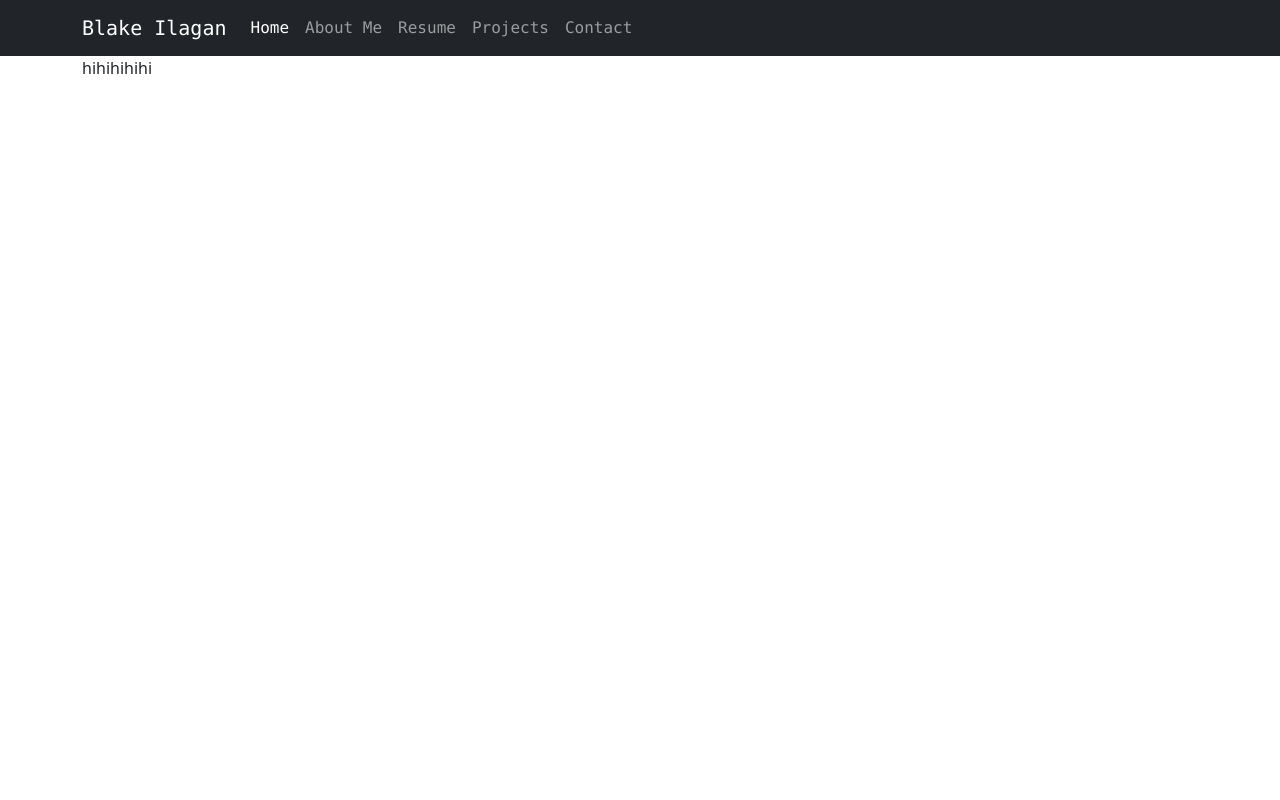
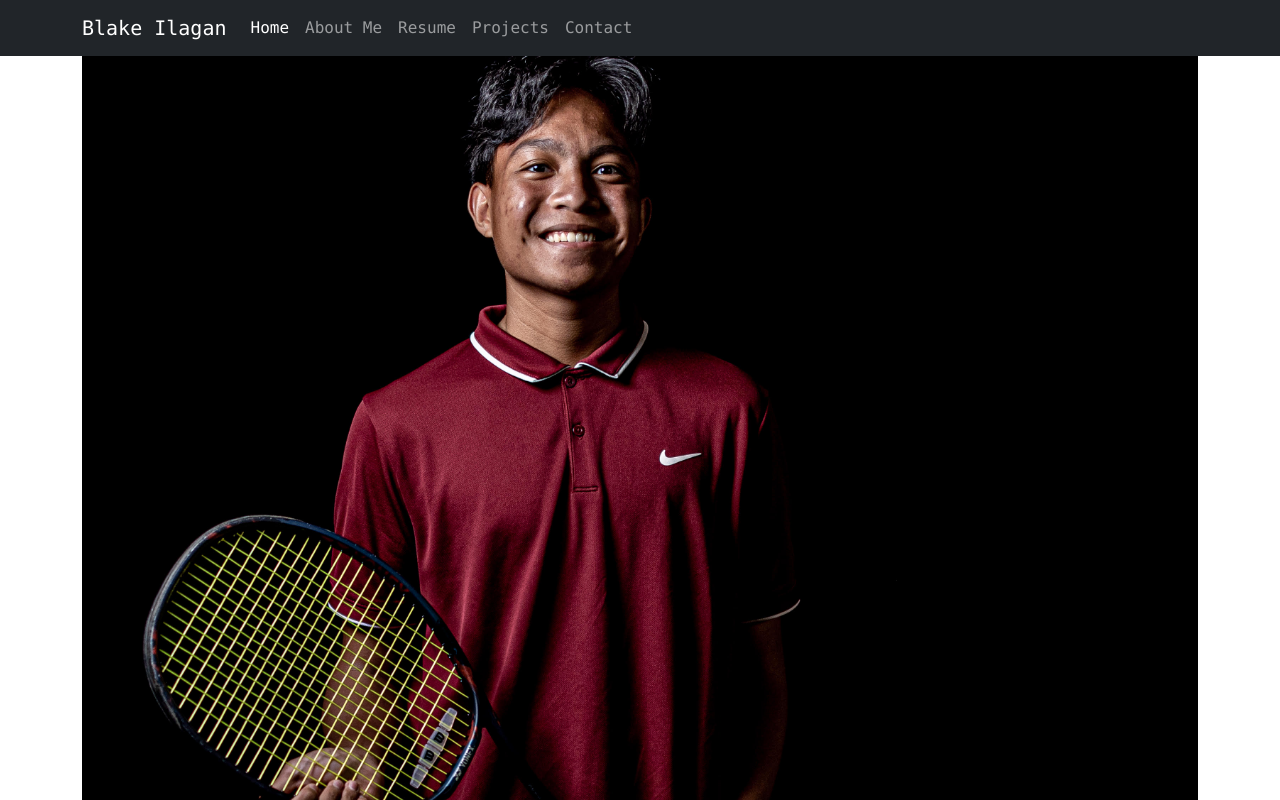
Before and after one commit to byilagan808/Portfolio, a React (Create React App) app: page / in a window 1280 px wide. Built offline with nearby package versions, Linux system fonts and the light colour scheme.

Commit message:
added umg

```diff
--- a/src/App.js
+++ b/src/App.js
@@ -1,10 +1,13 @@
 import { useState } from "react";
 import { Navbar } from "./Components/Navbar";
+import { Home } from "./Components/Home";
 
 function App() {
     return(
       <div className="app">
         <Navbar/>
+        <Home/>
+
       </div>
     )
 
--- a/src/Components/Home.js
+++ b/src/Components/Home.js
@@ -1,16 +1,19 @@
 export const Home = () => {
-    return Home (
-
+    return(
         <>
+            <div className="container">
+                <div className="row">
+                    <div className="col">
+                        <img
+                            className="img-fluid"
+                            src="images/headshot.jpg"
+                            alt="headshot"
+                        />
+                    </div>
+                </div>
+            </div>
 
 
-        <div className="container" id="home">
-            <div className="row">
-                <div className="col">
-                    hello my name is blake
-                </div>
-            </div>
-        </div>
 
 
         </>
--- a/src/Components/Navbar.js
+++ b/src/Components/Navbar.js
@@ -29,11 +29,6 @@ export const Navbar = () =>{
                 </div>
             </div>
         </nav>
-        <div className="container">
-
-        hihihihihi
-
-        </div>
 
         </>
     )
```
Also changed, not shown: public/images/headshot.jpg (renamed from public/Img/unnamed.jpg), public/images/logo_size.jpg (renamed from public/Img/logo_size.jpg).
